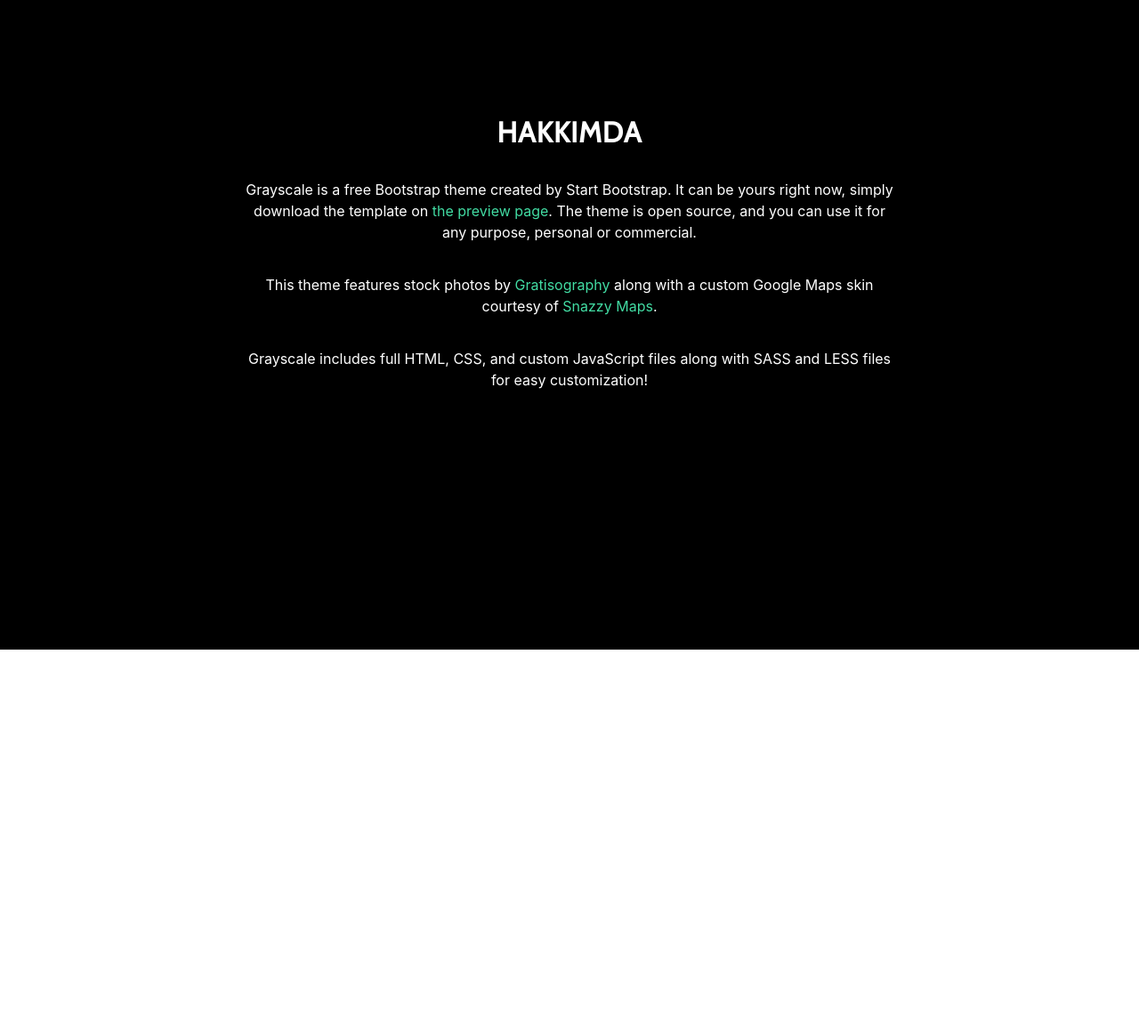
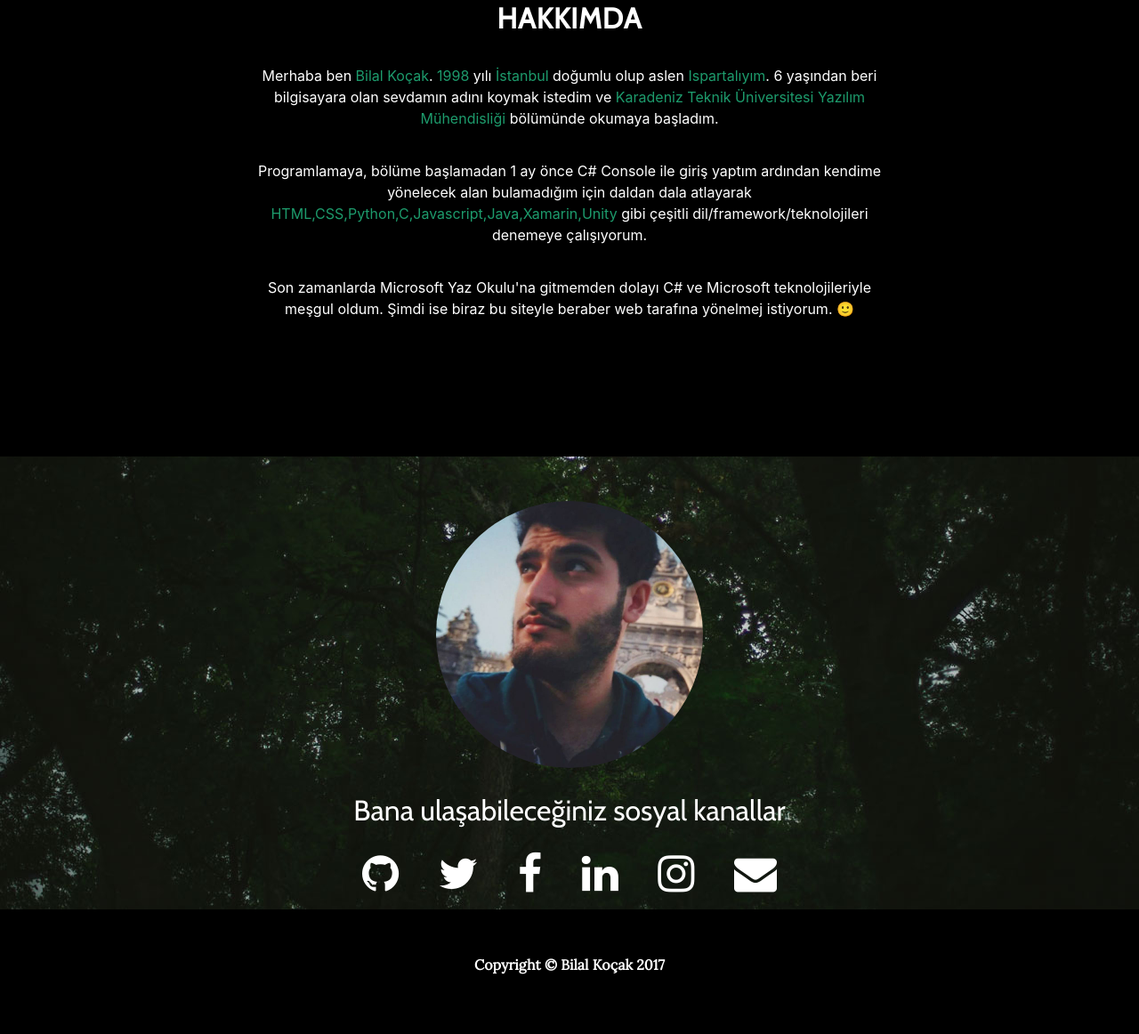
Before and after one commit to bilalkocak/bilalkocak.net, a plain HTML site: page index.html in a window 1280 px wide. Shown: the part 925-2087 px from the top of the page at 89% size. Before the commit the page ends 1655 px from the top, so only its background shows below. Drawn offline with nearby package versions, Linux system fonts and the light colour scheme.

Commit message:
Degisiklikler yapildi

```diff
--- a/css/main.css
+++ b/css/main.css
@@ -14,11 +14,24 @@ body,
 a small{
     font-size: 10px;
 }
+
+i{
+    color: white;
+}
 .fixed-top{
     max-width: 1140px;
     margin: 20px auto;
 }
-
+h2 a{
+    color:#1d9b6c;
+    text-decoration: none;
+}
+h2 a:hover{
+    color:#1d9b6c;
+}
+yesil{
+    color:#1d9b6c;
+}
 .mainh1{
     margin-top: 30%;
     font-family: 'Cabin', sans-serif;
@@ -67,8 +80,8 @@ a.nav-link{
 #about{
     background: #000;
     color: white;
-    padding-top: 20%;
-    padding-bottom: 20%;
+    padding-top: 10%;
+    padding-bottom: 12%;
 }
 
 #about a{
@@ -92,3 +105,68 @@ a.nav-link{
     text-transform: uppercase;
     color: white;
 }
+.ppdiv{
+    width: 300px;
+    height: 300px;
+    margin: auto;
+    margin-top: 50px;
+  }
+  .pp{
+    margin: auto;
+    width: 300px;
+    height: 300px;
+    border-radius: 150px;
+  }
+
+  #social{
+    color: white;
+    background: url('../images/bg.jpg') no-repeat center center fixed;
+  }
+  #social i:hover{
+    color: #1d9b6c;
+  }
+  #social-icon{
+    list-style: none;
+    margin-left: -40px;
+  }
+  #social-icon li{
+      display: inline;
+      margin-left: 20px;
+      margin-right: 20px;
+      padding: 0px;
+  }
+
+  .socialh2{
+    font-family: Cabin,'Helvetica Neue',Helvetica,Arial,sans-serif;
+    margin-top: 30px;
+    margin-bottom: 30px;
+  }
+
+footer {
+    padding: 50px 0;
+    padding-top: 50px;
+    padding-right: 0px;
+    padding-bottom: 50px;
+    padding-left: 0px;
+    font-family: 'Lora', serif;
+    background: black;
+    color: white;
+    font-weight: bold;
+}
+
+
+.logo{
+    color: white;
+    font-family: Cabin,'Helvetica Neue',Helvetica,Arial,sans-serif;
+    font-weight: bold;
+    font-size: 25px;
+}
+
+.logo:hover{
+    color: #1d9b6c;
+    font-family: Cabin,'Helvetica Neue',Helvetica,Arial,sans-seri
+}
+
+.nav-link:hover{
+    color: #1d9b6c;
+}
--- a/index.html
+++ b/index.html
@@ -18,7 +18,7 @@
                     <button class="navbar-toggler" type="button" data-toggle="collapse" data-target="#navbarNav" aria-controls="navbarNav" aria-expanded="false" aria-label="Toggle navigation">
                         <span class="navbar-toggler-icon"></span>
                     </button>
-                    <a class="navbar-brand" href="#page-top">BİLAL KOÇAK</a>
+                    <a class="navbar-brand logo" href="#page-top">BİLAL KOÇAK</a>
                     <div class="collapse navbar-collapse justify-content-end" id="navbarNav">
                         <ul class="navbar-nav">
                             <li class="nav-item">
@@ -30,19 +30,16 @@
                             <li class="nav-item">
                                 <a class="nav-link" href="#social">SOSYAL KANALLARIM</a>
                             </li>
-                            <li class="nav-item">
-                                <a class="nav-link" href="#contact">İLETİŞİM</a>
-                            </li>
                         </ul>
                     </div>
                 </nav>
             </div>
             <div class="row text-center">
                 <div class="col-lg-8 mx-auto">
-                    <h1 class="mainh1">Karşılama</h1>
+                    <h1 class="mainh1">Merhaba!</h1>
                 </div>
                 <div class="col-lg-8 mx-auto">
-                    <h2 class="mainh2">Karşılama yazısı,Karşılama yazısı,Karşılama yazısı,Karşılama yazısı<br> Karşılama yazısı.</h2>
+                    <h2 class="mainh2">Öğrendikçe geliştirdiğim kişisel web sayfama hoşgeldin.<br> Katkıda bulunmak <a href="https://github.com/bilalkocak/bilalkocak.net" target="_blank" title="Github">istersen</a> hayır demem. 🙂</h2>
                 </div>
                 <div class="col-lg-8 mx-auto">
                     <a href="#about" class="font-down btn btn-circle js-scroll-trigger">
@@ -58,17 +55,40 @@
             <div class="row">
                 <div class="col-lg-8 mx-auto">
                     <h2 class="abouth2">Hakkımda</h2>
-                    <p>Grayscale is a free Bootstrap theme created by Start Bootstrap. It can be yours right now, simply download the template on
-                    <a href="http://startbootstrap.com/template-overviews/grayscale/">the preview page</a>. The theme is open source, and you can use it for any purpose, personal or commercial.</p>
-                    <p>This theme features stock photos by
-                    <a href="http://gratisography.com/">Gratisography</a>
-                    along with a custom Google Maps skin courtesy of
-                    <a href="http://snazzymaps.com/">Snazzy Maps</a>.</p>
-                    <p>Grayscale includes full HTML, CSS, and custom JavaScript files along with SASS and LESS files for easy customization!</p>
+                    <p>Merhaba ben <yesil> Bilal Koçak</yesil>. <yesil>1998</yesil> yılı <yesil>İstanbul</yesil> doğumlu olup aslen <yesil>Ispartalıyım</yesil>. 6 yaşından beri bilgisayara olan sevdamın adını koymak istedim ve <yesil>Karadeniz Teknik Üniversitesi Yazılım Mühendisliği</yesil> bölümünde okumaya başladım.</p>
+                    <p>Programlamaya, bölüme başlamadan 1 ay önce C# Console ile giriş yaptım ardından kendime yönelecek alan bulamadığım için daldan dala atlayarak <yesil>HTML,CSS,Python,C,Javascript,Java,Xamarin,Unity</yesil> gibi çeşitli dil/framework/teknolojileri denemeye çalışıyorum.</p>
+                    Son zamanlarda Microsoft Yaz Okulu'na gitmemden dolayı C# ve Microsoft teknolojileriyle meşgul oldum. Şimdi ise biraz bu siteyle beraber web tarafına yönelmej istiyorum. 🙂
                 </div>
             </div>
         </div>
     </section>
+    <section id="social">
+        <div class="container text-center">
+            <div class="row">
+                    <div class="col-lg-8 mx-auto">
+                        <div class="ppdiv">
+                            <img src="images/profil.jpg" class="pp" >
+                        </div>
+                        <h2 class="socialh2">Bana ulaşabileceğiniz sosyal kanallar</h2>
+                    </div>
+                    <div class="col-lg-8 mx-auto">
+                        <ul id="social-icon">
+                            <li class="github"><a href="http://www.github.com/bilalkocak" target="_blank"><i class="fa fa-github fa-3x"></i></a></li>
+                            <li class="twitter"><a href="http://www.twitter.com/bilalkocak04" target="_blank"><i class="fa fa-twitter fa-3x"></i></a></li>
+                            <li class="face"><a href="http://wwww.facebook.com/bilalkocak04" target="_blank"><i class="fa fa-facebook fa-3x"></i></i></a></li>
+                            <li class="linkedin"><a href="https://www.linkedin.com/in/bilakocak04/" target="_blank"><i class="fa fa-linkedin fa-3x"></i></a></li>
+                            <li class="insta"><a href="http://www.instagram.com/bilalkcak04" target="_blank"><i class="fa fa-instagram fa-3x"></i></a></li>
+                            <li class="mail"><a href="mailto:bilal@bilalkocak.net" target="_top" target="_blank"><i class="fa fa-envelope fa-3x"></i></a></li>
+                        </ul>
+                    </div>
+            </div>
+        </div>
+    </section>
+    <footer>
+        <div class="container text-center">
+            <p>Copyright &copy; Bilal Koçak 2017</p>
+        </div>
+    </footer>
     <script src="js/popper.min.js"></script>
     <script src="js/jquery-3.2.1.min.js"></script>
     <script src="js/bootstrap.min.js"></script>
```
Also changed, not shown: images/profil.jpg (added). Lines whose indentation alone changed are shown as unchanged.
